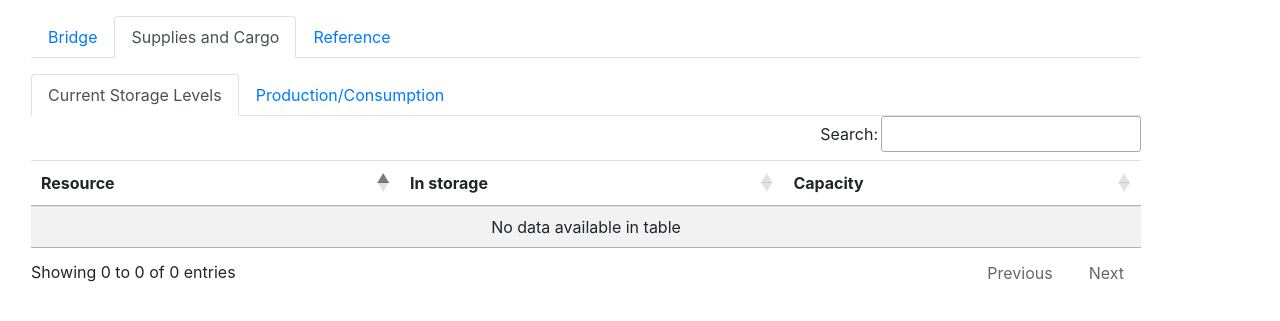
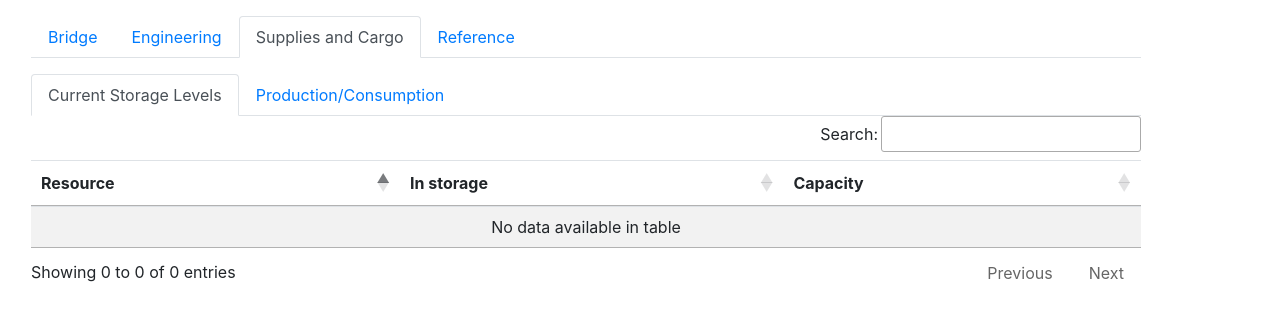
Before and after one commit to igjese/avalon, a Django app: page /game/ in a window 1280 px wide. Shown: the part 40-361 px from the top of the page. Run offline with Django 4.2, Linux system fonts and the light colour scheme; data that the repository does not hold is empty; some libraries are stand-ins or nearby versions.

Commit message:
Egineering placeholder tab

```diff
--- a/game/templates/game/index.html
+++ b/game/templates/game/index.html
@@ -37,6 +37,9 @@
             <a class="nav-link" id="bridge-tab" data-toggle="tab" href="#bridge">Bridge</a>
         </li>
         <li class="nav-item">
+            <a class="nav-link" id="engineering-tab" data-toggle="tab" href="#engineering">Engineering</a>
+        </li>
+        <li class="nav-item">
             <a class="nav-link active" id="supplies-tab" data-toggle="tab" href="#supplies">Supplies and Cargo</a>
         </li>
         <li class="nav-item">
@@ -45,6 +48,11 @@
     </ul>
 
     <div class="tab-content mt-3">
+
+        <div class="tab-pane fade" id="engineering">
+            <!-- Engineering Content -->
+            <p>TODO: maintenance requests</p>
+        </div>
 
         <div class="tab-pane fade" id="bridge">
             <!-- Bridge Content -->
@@ -61,7 +69,8 @@
             <div class="tab-content mt-3">
                 <div class="tab-pane fade show active" id="shipStatus">
                     <!-- Ship Status content here -->
-                    Dashboards, alerts, etc.
+                    <p>TODO: critical resources alert</p>
+                    <p>TODO: maintenance alert</p>
                 </div>
                 <div class="tab-pane fade" id="shipSystems">
                     <!-- Existing Ship Systems content here -->
```
